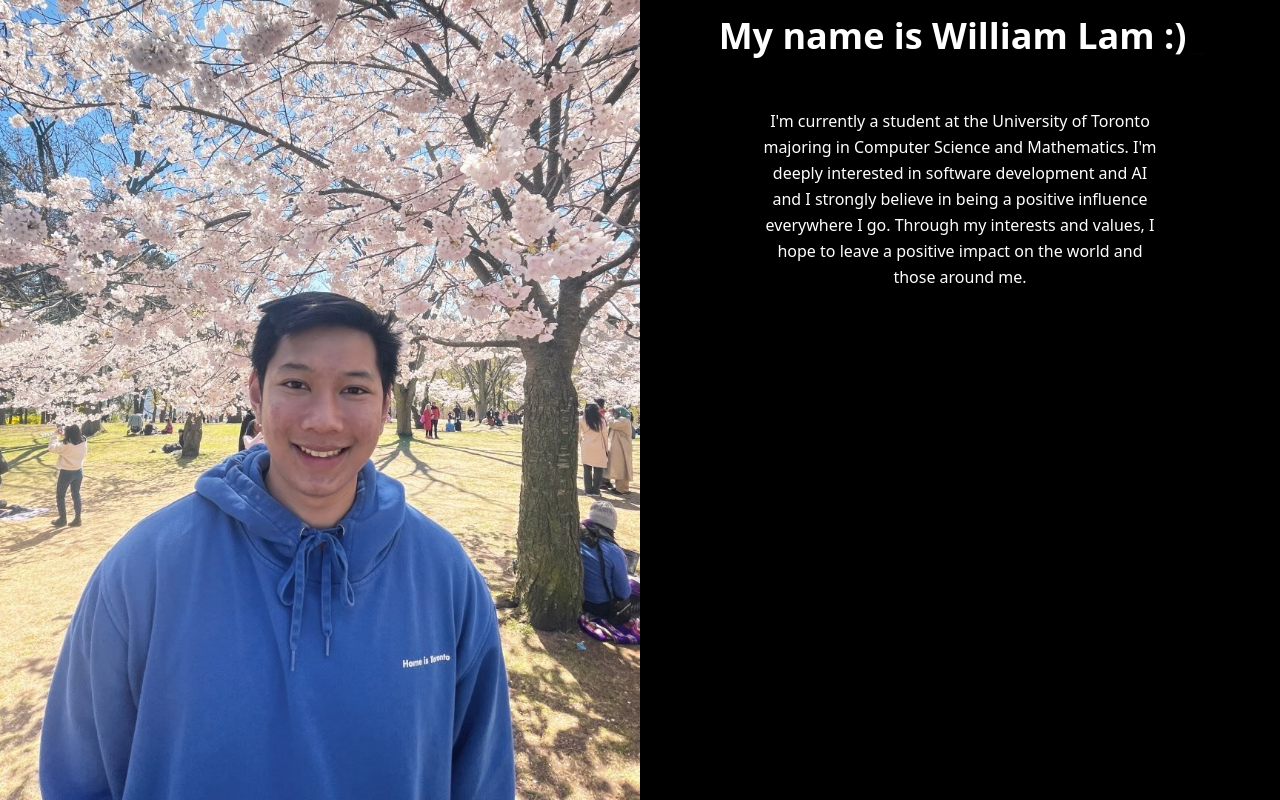
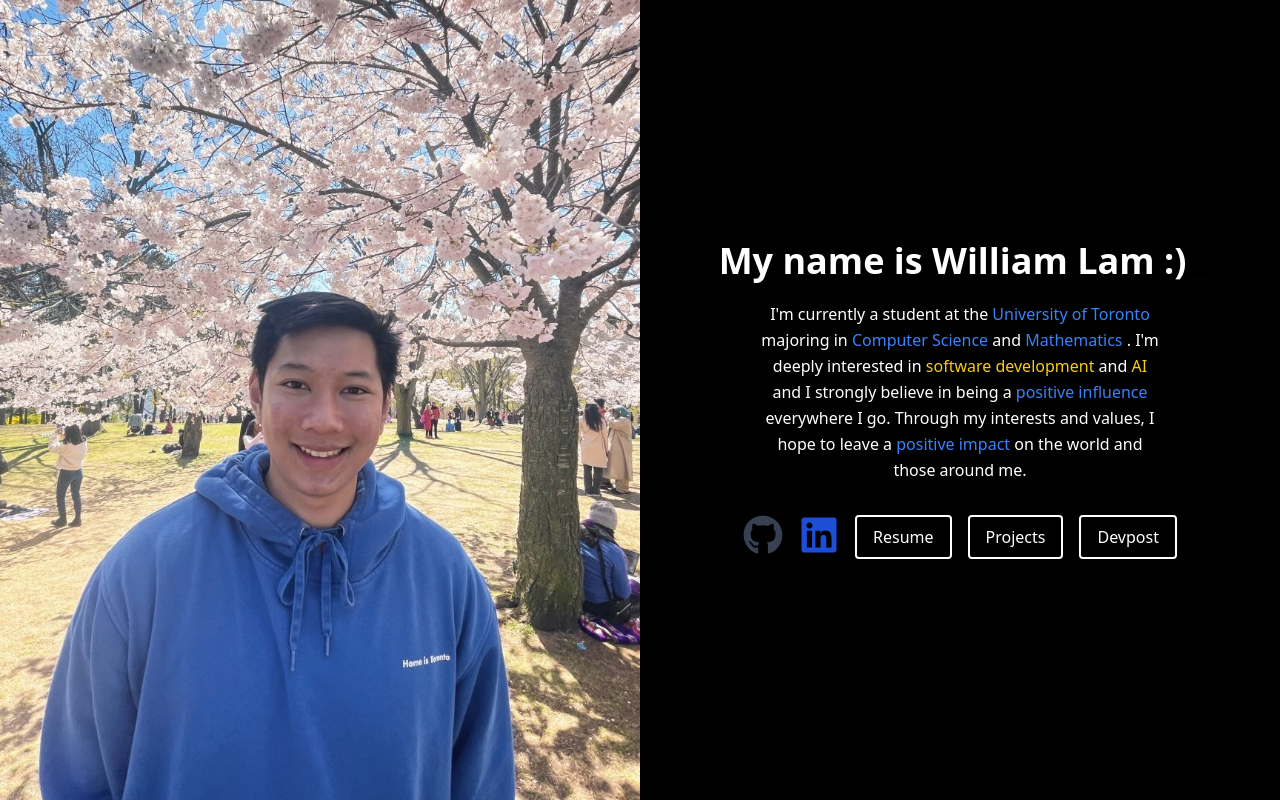
Before and after one commit to williamntlam/Personal-Website, a React (Vite) app: page / in a window 1280 px wide. Built offline with nearby package versions, Linux system fonts and the light colour scheme; a web font is replaced by a local one.

Commit message:
feat: added blue styling in the text and functional buttons to to send users to my github, linkedin, and devpost author: William Lam<williamntlam@gmail.com>

```diff
--- a/package.json
+++ b/package.json
@@ -10,6 +10,8 @@
     "preview": "vite preview"
   },
   "dependencies": {
+    "@fortawesome/free-brands-svg-icons": "^6.6.0",
+    "@fortawesome/react-fontawesome": "^0.2.2",
     "prettier": "^3.3.3",
     "react": "^18.3.1",
     "react-dom": "^18.3.1",
--- a/src/components/HomeInfo.tsx
+++ b/src/components/HomeInfo.tsx
@@ -1,4 +1,6 @@
 import { Typewriter } from 'react-simple-typewriter';
+import { FontAwesomeIcon } from '@fortawesome/react-fontawesome';
+import { faGithub, faLinkedin } from '@fortawesome/free-brands-svg-icons';
 
 const HomeInfo = () => {
   return (
@@ -16,13 +18,33 @@ const HomeInfo = () => {
           />
         </center>
       </h1>
-      <div className="flex-grow flex items-start justify-center w-full pt-8">
-        <p className="text-white leading-relaxed font-montserrat w-2/3 text-center">
-          I'm currently a student at the University of Toronto majoring in
-          Computer Science and Mathematics. I'm deeply interested in software
-          development and AI and I strongly believe in being a positive influence everywhere I go.
-          Through my interests and values, I hope to leave a positive impact on the world and those around me.
+      <p className="text-white leading-relaxed font-montserrat w-2/3 text-center">
+          I'm currently a student at the <span className="text-blue-500"> University of Toronto </span> majoring in
+          <span className="text-blue-500"> Computer Science </span> and <span className="text-blue-500"> Mathematics </span>.
+          I'm deeply interested in <span className="text-yellow-400"> software development </span> and <span className="text-yellow-400"> AI </span> and I strongly believe in being a
+          <span className="text-blue-500"> positive influence </span>
+          everywhere I go. Through my interests and values, I hope to leave a
+          <span className="text-blue-500"> positive impact </span>
+          on the world and those around me.
         </p>
+      <div className="flex flex-col items-center pt-8 space-y-4">
+        <div className="flex space-x-4">
+          <a href="https://github.com/williamntlam" target="_blank" rel="noopener noreferrer">
+            <FontAwesomeIcon icon={faGithub} className="h-10 w-10 text-gray-700 hover:text-white" />
+          </a>
+          <a href="https://www.linkedin.com/in/william-lam-b3a8a2213/" target="_blank" rel="noopener noreferrer">
+            <FontAwesomeIcon icon={faLinkedin} className="h-10 w-10 text-blue-700 hover:text-white" />
+          </a>
+          <a href="" className="bg-black text-white px-4 py-2 rounded border-2 border-white hover:bg-blue-900">
+            Resume
+          </a>
+          <a href="" className="bg-black text-white px-4 py-2 rounded border-2 border-white hover:bg-blue-900">
+            Projects
+          </a>
+          <a href="https://devpost.com/williamntlam" className="bg-black text-white px-4 py-2 rounded border-2 border-white hover:bg-blue-900">
+            Devpost
+          </a>
+        </div>
       </div>
     </div>
   );
```
Also changed, not shown: 1 other file (tests, documents, lock files or other folders).
